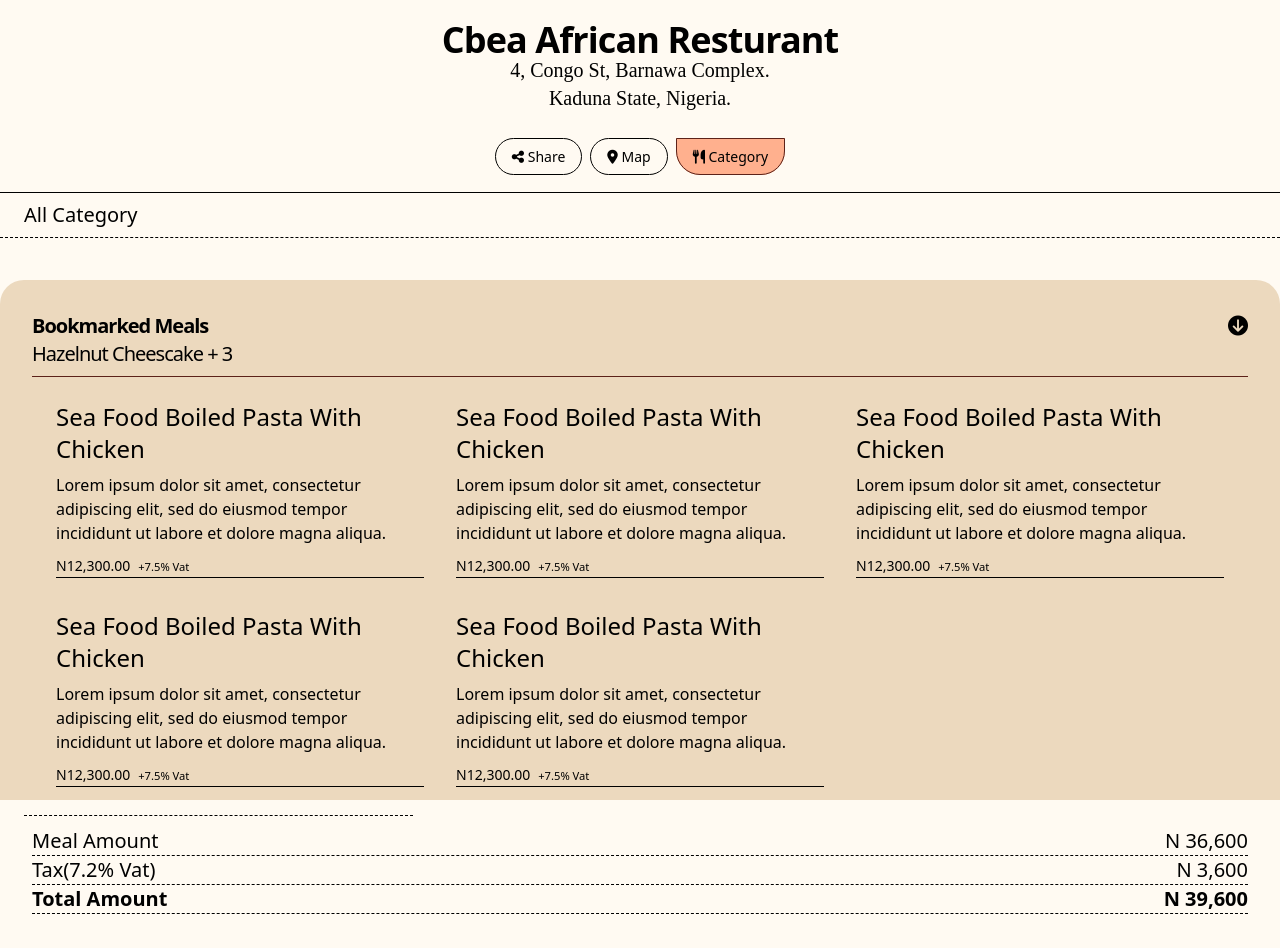
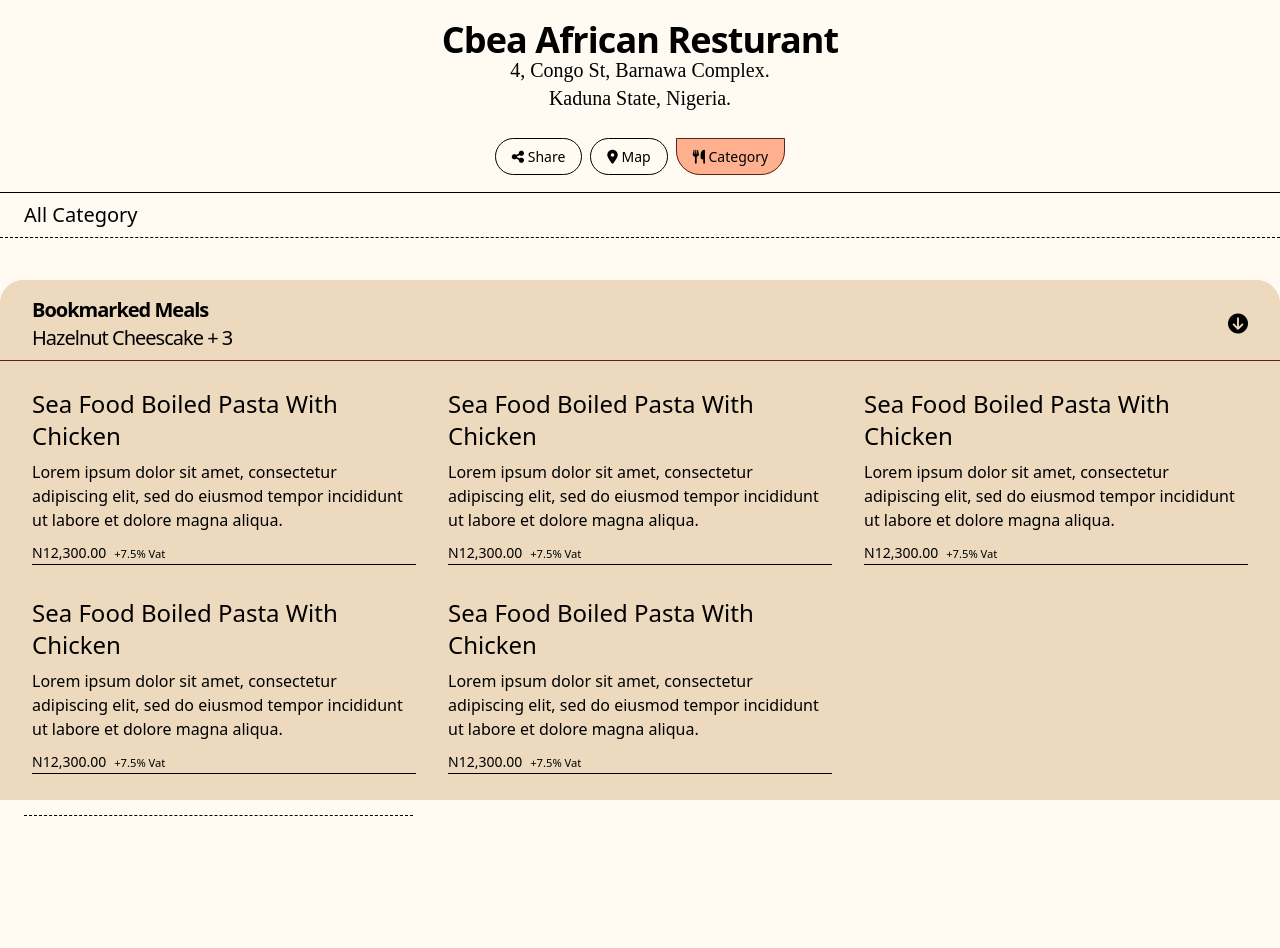
Before and after one commit to abdulsalamIshaq/find_menu, a React (Create React App) app: page / in a window 1280 px wide. Both pictures are taken after a click on the element 1238 px from the left and 752 px from the top of the page. Shown: the top 948 px of the page. Built offline with nearby package versions, Linux system fonts and the light colour scheme.

Commit message:
Fix: fix homepage bottom bar issue

```diff
--- a/public/index.html
+++ b/public/index.html
@@ -25,6 +25,8 @@
       Learn how to configure a non-root public URL by running `npm run build`.
     -->
     <link href="https://cdnjs.cloudflare.com/ajax/libs/font-awesome/6.1.1/css/all.min.css" rel="stylesheet">
+    <link rel="stylesheet" href="%PUBLIC_URL%/style.css" />
+
 
     <title>Find Menu</title>
   </head>
--- /dev/null
+++ b/public/style.css
@@ -0,0 +1,18 @@
+/* Hide scrollbar for Chrome, Safari and Opera */
+.no-scrollbar::-webkit-scrollbar {
+    display: none;
+}
+
+/* Hide scrollbar for IE, Edge and Firefox */
+.no-scrollbar {
+    -ms-overflow-style: none;
+    /* IE and Edge */
+    scrollbar-width: none;
+    /* Firefox */
+}
+
+/* bottom bar style */
+.bottom-bar {
+    min-height: 80px;
+    max-height: 65%;
+}
--- a/src/pages/Home.js
+++ b/src/pages/Home.js
@@ -47,16 +47,9 @@ function Home() {
                 <MenusComponet />
                 <MenusComponet />
             </div>
-
-            {/* <div className={`${(!bottomBar) ? 'hidden' : '' } w-full z-20 px-8 py-5 bg-dutchWhite bottom-0 fixed position:static rounded-t-3xl`} style={{ minHeight: '50%' }}>
-                <div className="">
-
-                </div>
-            </div> */}
-            <div className={`navigation w-full pt-8 z-20 px-8 py-5 ${(bottomBar) ? 'bg-dutchWhite' : 'bg-dutchWhite'} bottom-0 fixed  rounded-t-3xl`}
-                style={(bottomBar) ? { minHeight: '65%', maxHeight: '65%' } : {}}>
-                <div className='overflow-y-scroll'>
-                    <div className={`flex justify-between content-center md:justify-between ${(bottomBar) ? 'pb-2 border-b border-secondary' : ''}`}>
+            <div className='overflow-hidden'>
+                <div className={`bottom-bar overflow-y-scroll no-scrollbar w-full bg-dutchWhite bottom-0 fixed rounded-t-3xl`}>
+                    <div className={`fixed w-full z-20 px-8 py-4 items-center bg-inherit flex justify-between content-center md:justify-between rounded-t-3xl ${(bottomBar) ? 'pb-2 border-b border-secondary' : ''}`}>
                         <div className="leading-tight not-italic tracking-tighter md:text-xl">
                             <p className="font-semibold">Bookmarked Meals</p>
                             <p className="">Hazelnut Cheescake + 3</p>
@@ -68,9 +61,10 @@ function Home() {
                             }
                         </div>
                     </div>
+
                     {(bottomBar) ?
-                        <>
-                            <div className="grid lg:grid-cols-3 md:grid-cols-2 gap-8 md:gap-8 md:p-6">
+                        <div className='px-8 py-5'>
+                            <div className="grid lg:grid-cols-3 md:grid-cols-2 gap-8 md:gap-8 mt-16 md:py-6">
                                 <div className="bottom-list border-b border-black">
                                     <div className="px-0 py-3 md:p-0">
                                         <div className="">
@@ -185,7 +179,7 @@ function Home() {
                                     <span>N 39,600</span>
                                 </div>
                             </div>
-                        </>
+                        </div>
                         : ''
                     }
                 </div>
```
